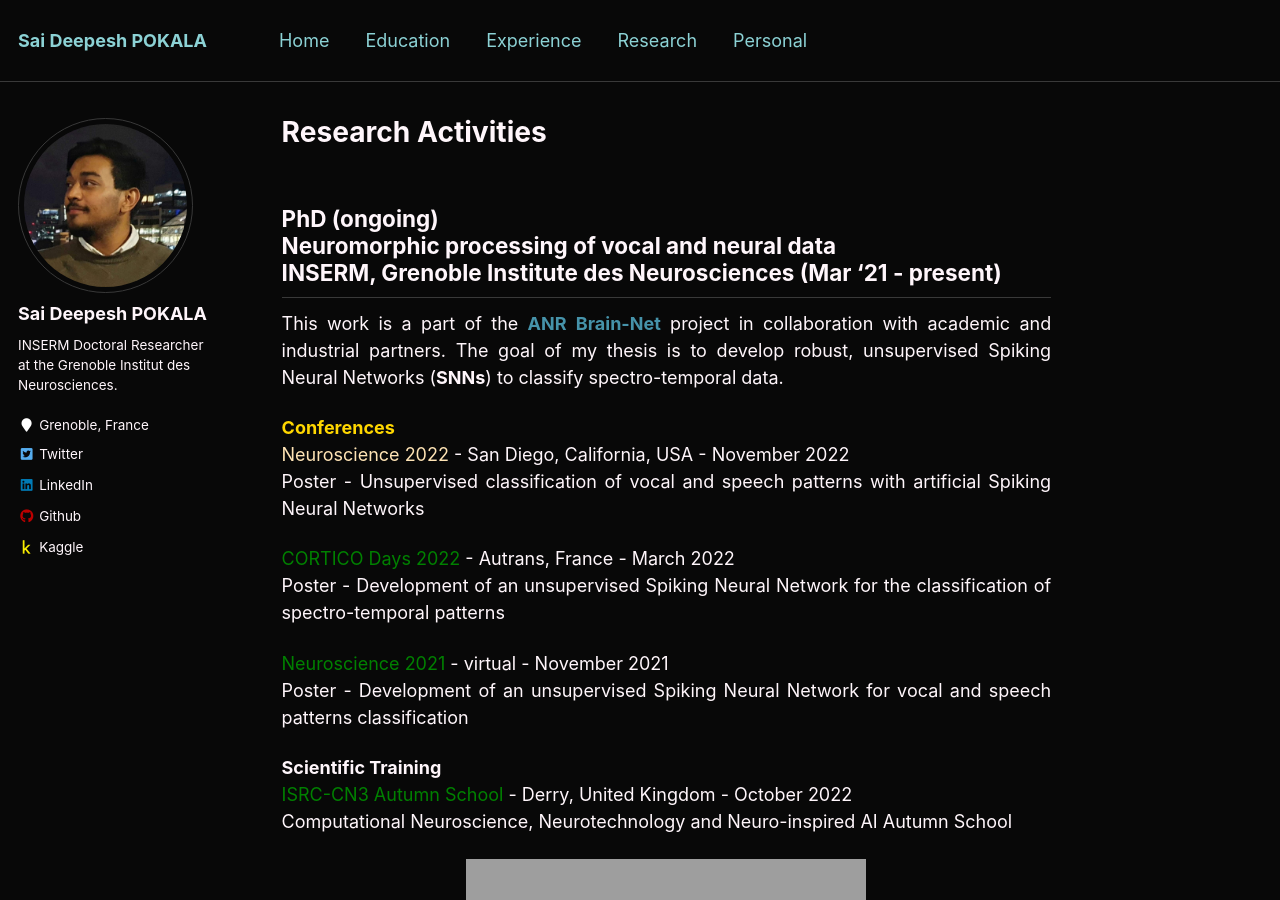
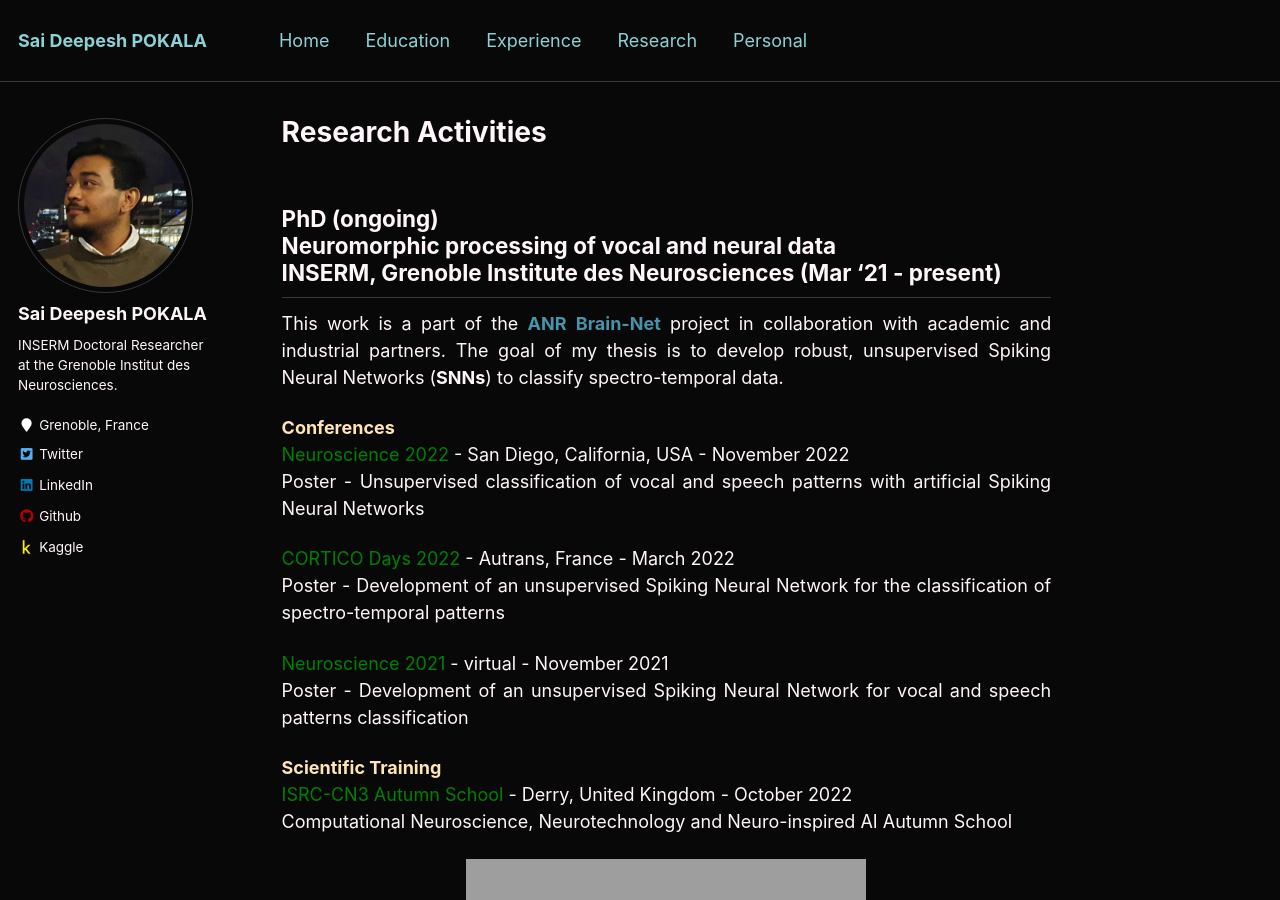
Before and after one commit to saideepesh/saideepesh.github.io, a Jekyll site: the page built from _pages/research.md, in a window 1280 px wide and 900 px high. Built offline with Jekyll 4.4.1, drawn with Linux system fonts in a browser that asks for light colours.

Commit message:
Update research.md

```diff
--- a/_pages/research.md
+++ b/_pages/research.md
@@ -9,9 +9,9 @@ classes: wide
 
 This work is a part of the [**ANR**](https://anr.fr/en/){:target="_blank" rel="noopener"} [**Brain-Net**](https://sites.google.com/view/brainnet-project/accueil){:target="_blank" rel="noopener"} project in collaboration with academic and industrial partners. The goal of my thesis is to develop robust, unsupervised Spiking Neural Networks (**SNNs**) to classify spectro-temporal data.
 
-<font size="4.5"><span style="color:gold"><b>Conferences</b></span></font>
+<font size="4.5"><span style="color:moccasin"><b>Conferences</b></span></font>
 
-<span style="color:moccasin">Neuroscience 2022</span> - San Diego, California, USA - November 2022\
+<span style="color:green">Neuroscience 2022</span> - San Diego, California, USA - November 2022\
 Poster - Unsupervised classification of vocal and speech patterns with artificial Spiking Neural Networks
 
 <span style="color:green">CORTICO Days 2022</span> - Autrans, France - March 2022\
@@ -20,7 +20,7 @@ Poster - Development of an unsupervised Spiking Neural Network for the classific
 <span style="color:green">Neuroscience 2021</span> - virtual - November 2021\
 Poster - Development of an unsupervised Spiking Neural Network for vocal and speech patterns classification
 
-<font size="4.5"><b>Scientific Training</b></font>
+<font size="4.5"><span style="color:moccasin"><b>Scientific Training</b></span></font>
 
 <span style="color:green">ISRC-CN3 Autumn School</span> - Derry, United Kingdom - October 2022\
 Computational Neuroscience, Neurotechnology and Neuro-inspired AI Autumn School
```
